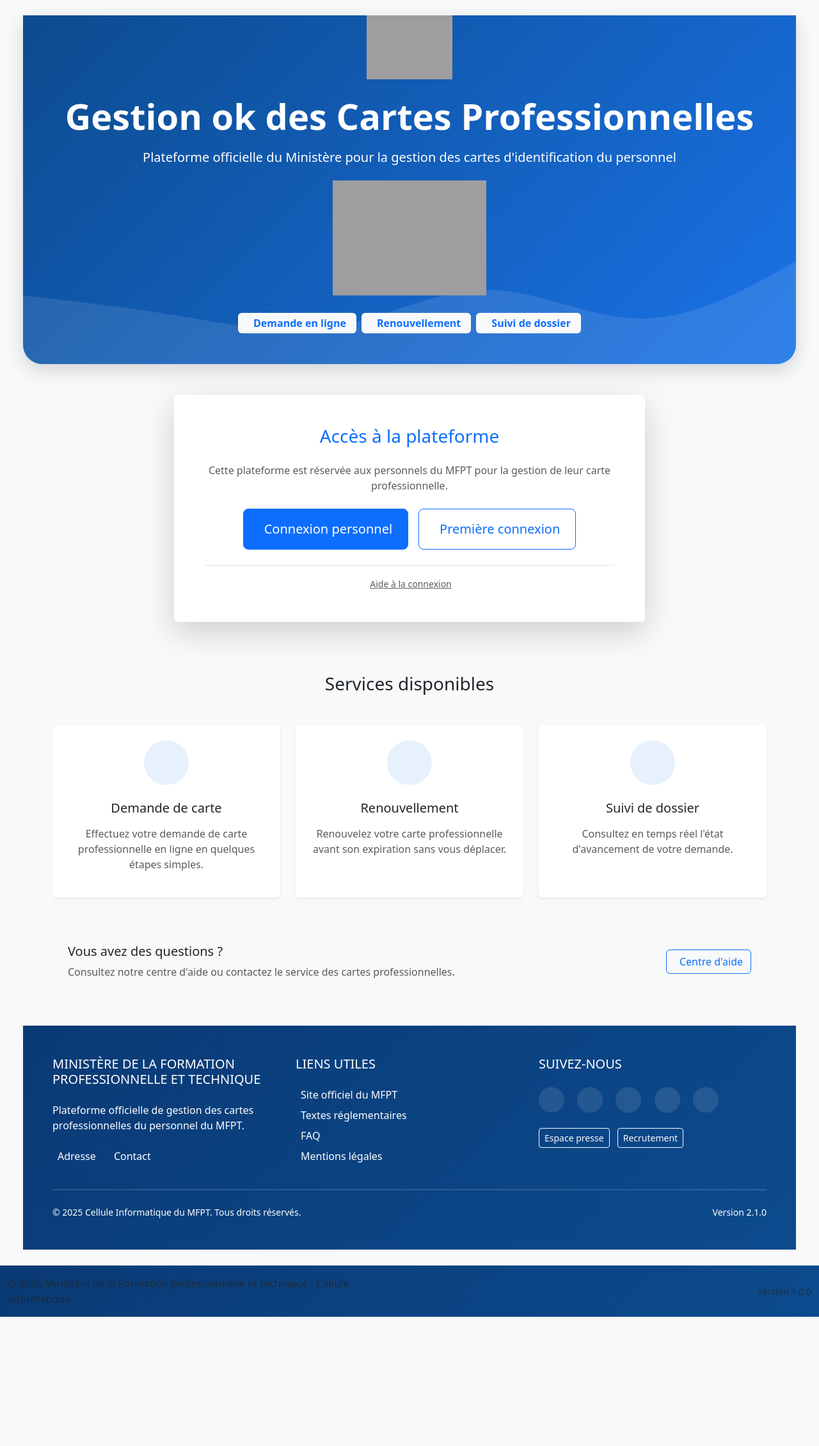
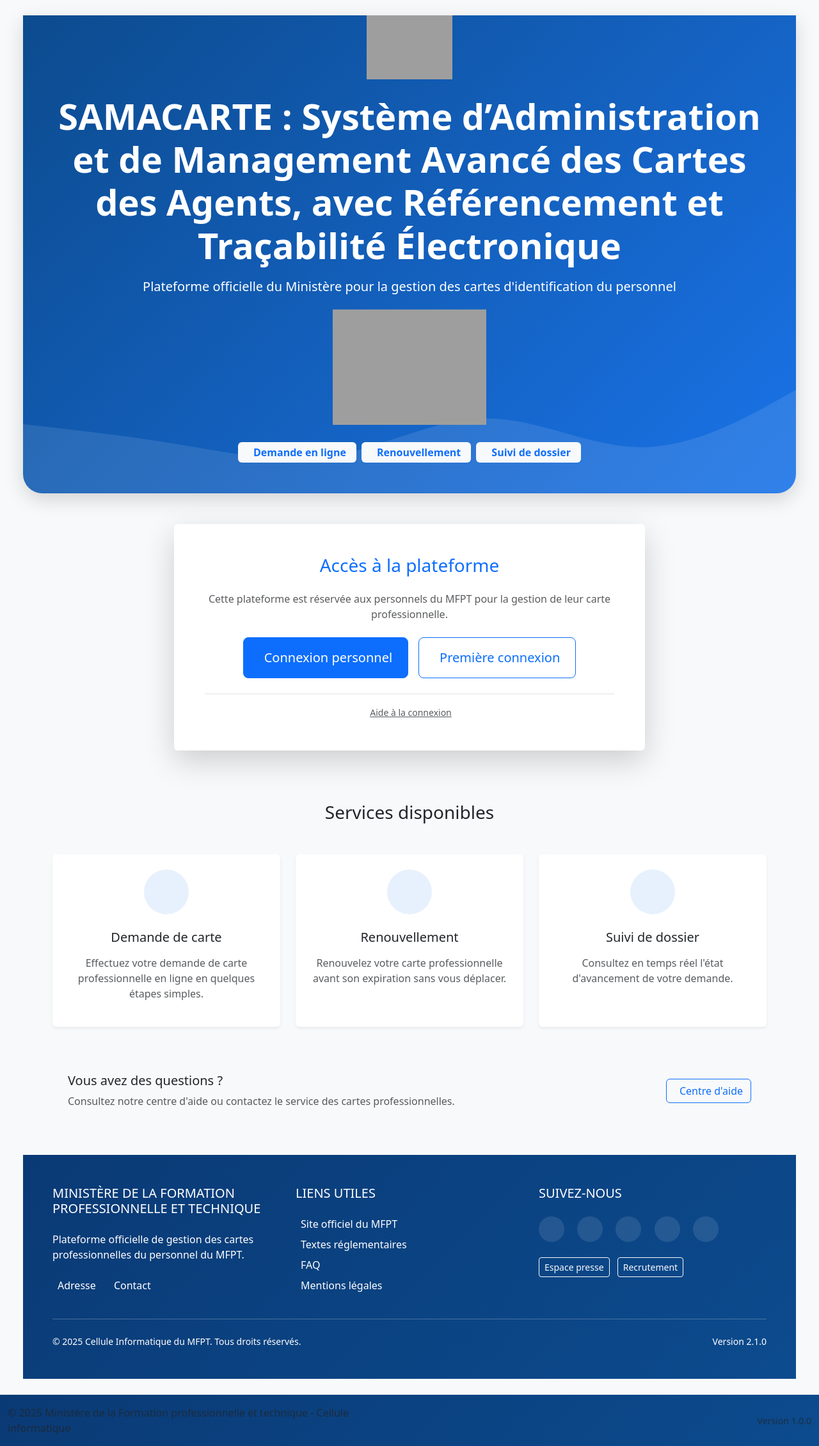
Before and after one commit to luxmealeks/carteprofessionnnelle, a Laravel app: page / in a window 1280 px wide. Shown: the whole page at 64% size. Before the commit the page ends 2058 px from the top, so only its background shows below. Run offline with Laravel 12, Linux system fonts and the light colour scheme; some libraries are stand-ins or nearby versions; grey boxes are pictures that could not be loaded.

Commit message:
Changement du nom de la plateforme: Système d’Administration et de Management Avancé des Cartes des Agents, avec Référencement et Traçabilité Électronique

```diff
--- a/resources/views/welcome.blade.php
+++ b/resources/views/welcome.blade.php
@@ -8,7 +8,7 @@
             <div class="welcome-logo mb-4">
                 <img src="{{ asset('images/mfpt-logo-white.png') }}" alt="Logo MFPT" class="img-fluid" style="max-height: 100px;">
             </div>
-            <h1 class="display-4 fw-bold mb-3">Gestion ok des Cartes Professionnelles</h1>
+            <h1 class="display-4 fw-bold mb-3">SAMACARTE : Système d’Administration et de Management Avancé des Cartes des Agents, avec Référencement et Traçabilité Électronique</h1>
             <p class="lead mb-4">Plateforme officielle du Ministère pour la gestion des cartes d'identification du personnel</p>
 
             <div class="welcome-badge mb-4">
```
Also changed, not shown: 2 other files.
